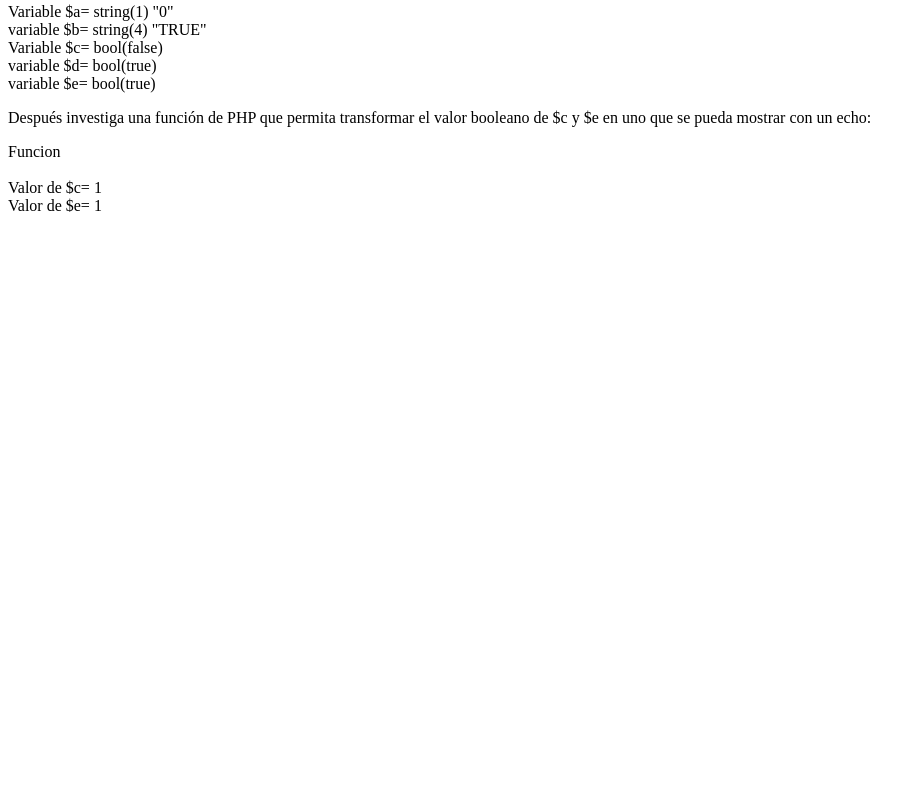
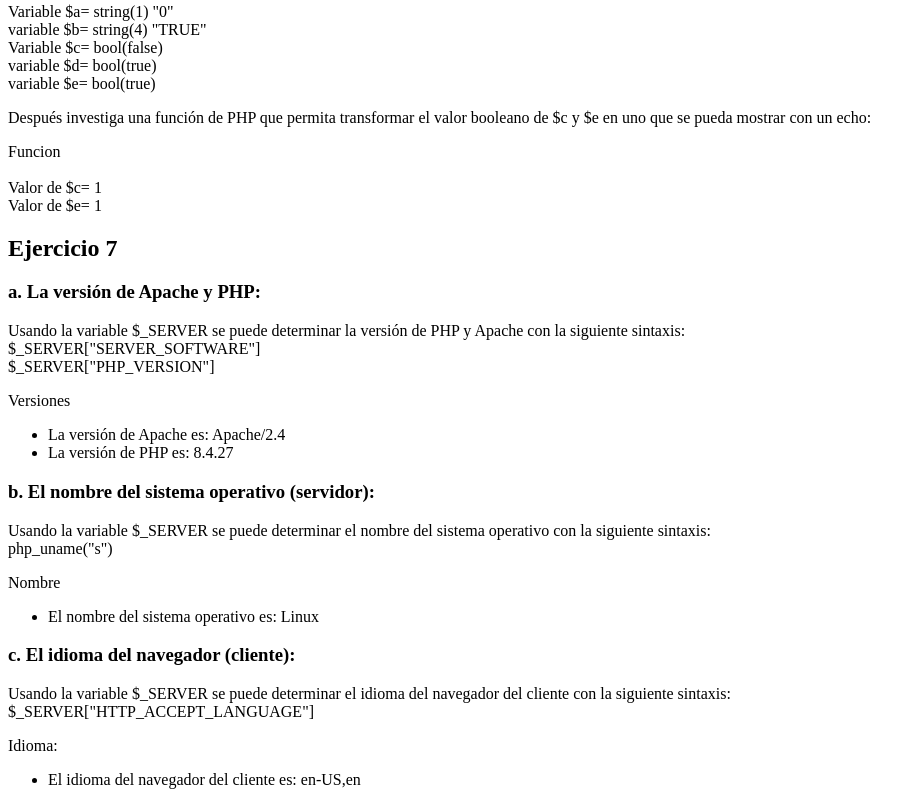
Before and after one commit to Ignacio7Bllk/tecweb, a PHP site: page / in a window 1280 px wide. Shown: the part 2014-2819 px from the top of the page, without its empty margins (0-921 px from the left). Before the commit the page ends 2226 px from the top, so only its background shows below. Run offline with PHP 8.4, Linux system fonts and the light colour scheme.

Commit message:
Termine el ejercicio 7

```diff
--- a/practicas/p04/index.php
+++ b/practicas/p04/index.php
@@ -203,6 +203,38 @@ echo 'Valor de $e= '.print_r($e).'<br>';
 
 ?>
 
+<h2>Ejercicio 7</h2>
+<?php
+        // 1
+        echo '<h3>a. La versión de Apache y PHP:</h3>';
+        echo '<p>Usando la variable $_SERVER se puede determinar la versión de PHP y Apache con la siguiente sintaxis:<br>';
+        echo '$_SERVER["SERVER_SOFTWARE"]<br>';
+        echo '$_SERVER["PHP_VERSION"]</p>';
+        echo '<p>Versiones</p>';
+        echo '<ul>';
+        echo '<li>La versión de Apache es: '.$_SERVER["SERVER_SOFTWARE"].'</li>';
+        echo '<li>La versión de PHP es: '.phpversion().'</li>';
+        echo '</ul>';
+
+        // 2
+        echo '<h3>b. El nombre del sistema operativo (servidor):</h3>';
+        echo '<p>Usando la variable $_SERVER se puede determinar el nombre del sistema operativo con la siguiente sintaxis:<br>';
+        echo 'php_uname("s")</p>';
+        echo '<p>Nombre</p>';
+        echo '<ul>';
+        echo '<li>El nombre del sistema operativo es: '.php_uname("s").'</li>';
+        echo '</ul>';
+
+        // 3
+        echo '<h3>c. El idioma del navegador (cliente):</h3>';
+        echo '<p>Usando la variable $_SERVER se puede determinar el idioma del navegador del cliente con la siguiente sintaxis:<br>';
+        echo '$_SERVER["HTTP_ACCEPT_LANGUAGE"]</p>';
+        echo '<p>Idioma:</p>';
+        echo '<ul>';
+        echo '<li>El idioma del navegador del cliente es: '.$_SERVER["HTTP_ACCEPT_LANGUAGE"].'</li>';
+        echo '</ul>';
+        ?>
+
 
 </body>
 </html>
```
